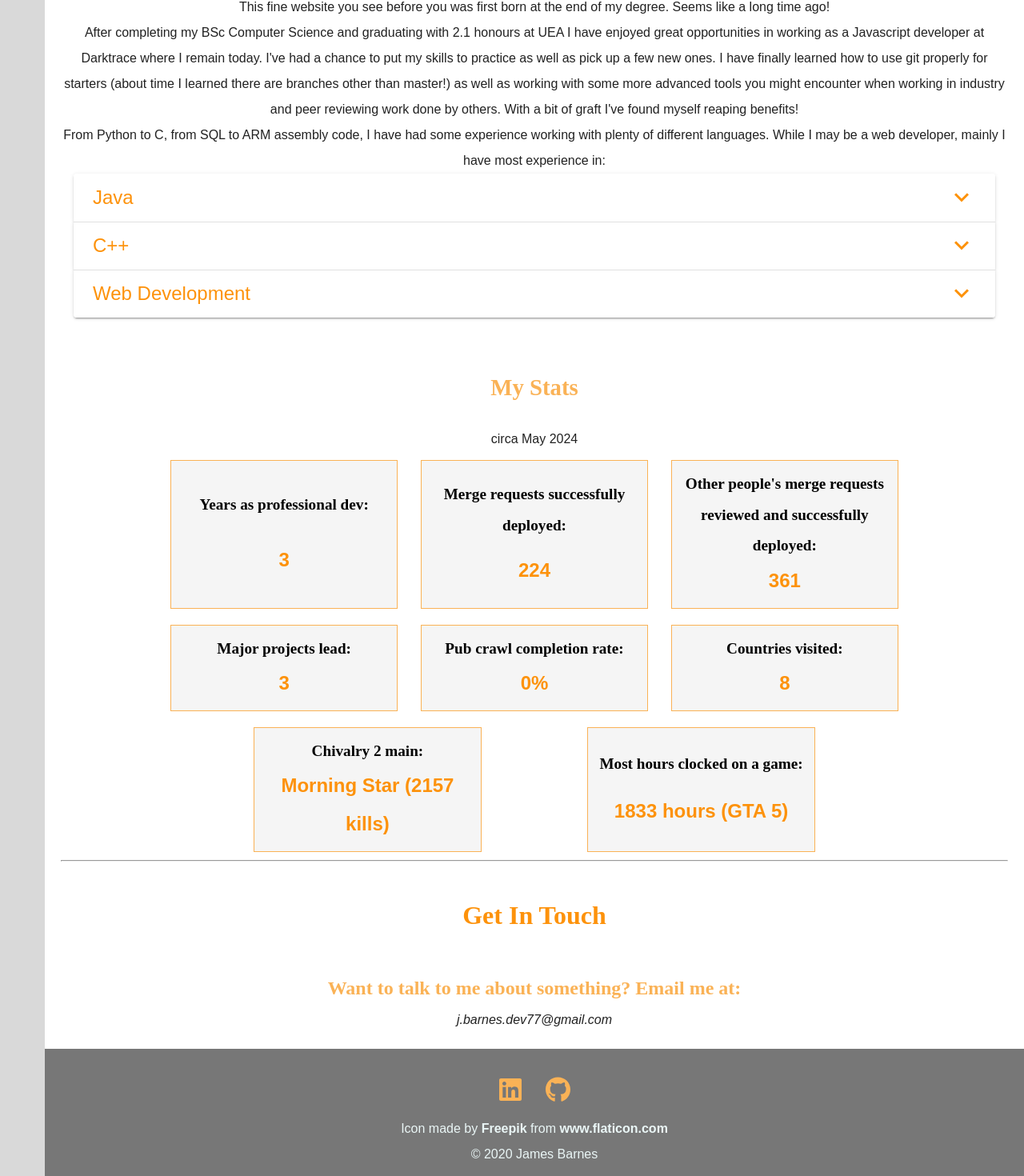
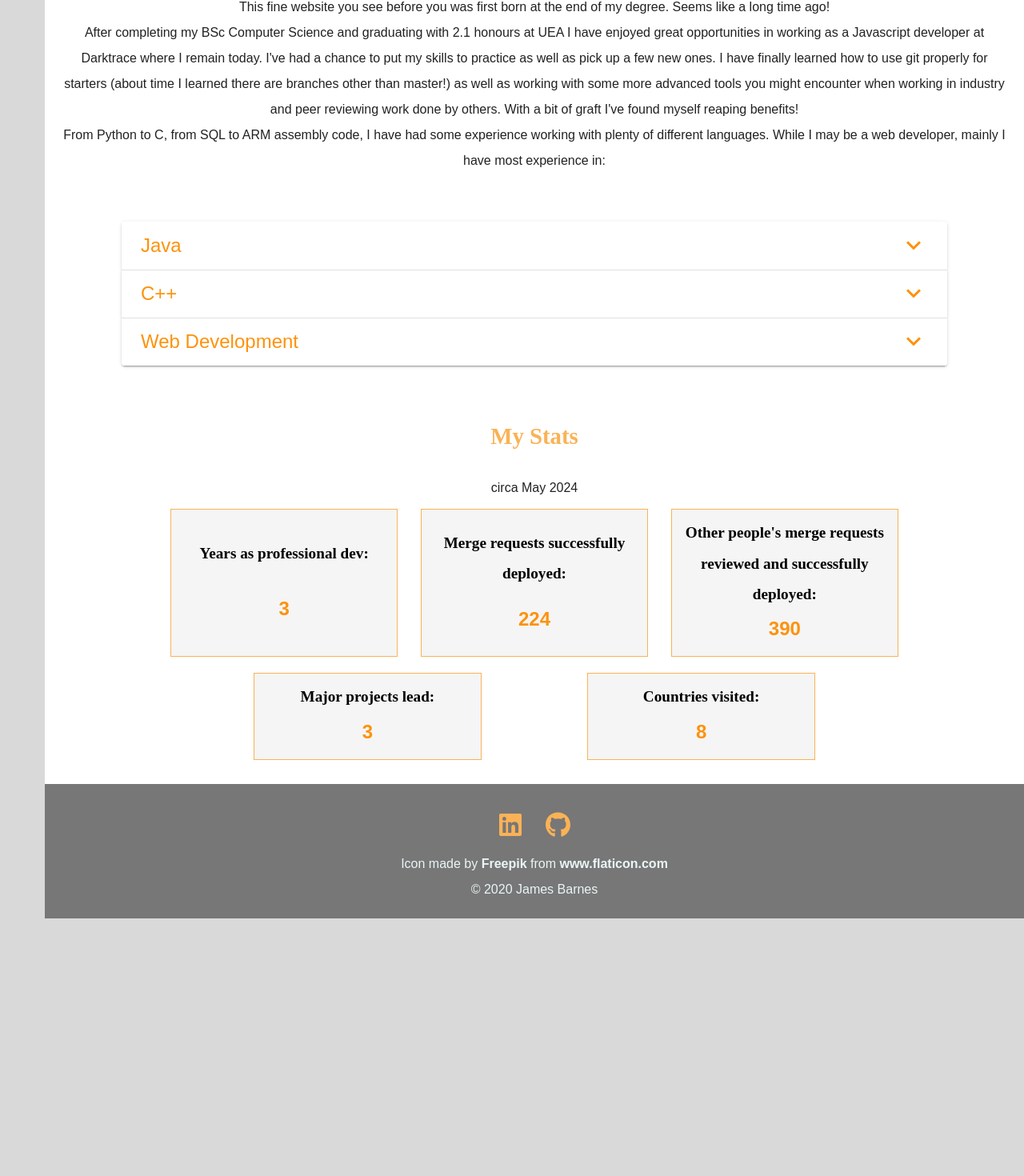
Before and after one commit to JamesBarnes48/PersonalSiteVue, a Vue app: page / in a window 1280 px wide. Shown: the part 974-2444 px from the top of the page at 80% size. After the commit the page ends 2122 px from the top, so only its background shows below. Built offline with nearby package versions, Linux system fonts and the light colour scheme.

Commit message:
general refinement on home

```diff
--- a/src/components/SkillsPanelList.vue
+++ b/src/components/SkillsPanelList.vue
@@ -14,7 +14,8 @@ export default {
 </script>
 
 <template>
-    <v-expansion-panels variant="popout">
+    <div class="panels-container">
+        <v-expansion-panels class="panels" variant="popout">
             <SkillsPanel
             v-for="skill in skillsList"
             :skillName="skill.skillName"
@@ -23,7 +24,11 @@ export default {
             :listItems="skill.listItems"
             ></SkillsPanel>
         </v-expansion-panels>
+    </div>
 </template>
 
 <style scoped>
+.panels-container {
+    margin: 60px 60px;
+}
 </style>
--- a/src/views/Home.vue
+++ b/src/views/Home.vue
@@ -70,39 +70,18 @@ export default {
           </div>
           <div class="stats-child">
             <h3 class="stat-name">Other people's merge requests reviewed and successfully deployed:</h3>
-            <h2 class="stat-metric">361</h2>
+            <h2 class="stat-metric">390</h2>
           </div>
           <div class="stats-child">
             <h3 class="stat-name">Major projects lead:</h3>
             <h2 class="stat-metric">3</h2>
           </div>
           <div class="stats-child">
-            <h3 class="stat-name">Pub crawl completion rate:</h3>
-            <h2 class="stat-metric">0%</h2>
-          </div>
-          <div class="stats-child">
             <h3 class="stat-name">Countries visited:</h3>
             <h2 class="stat-metric">8</h2>
           </div>
-          <div class="stats-child">
-            <h3 class="stat-name">Chivalry 2 main:</h3>
-            <h2 class="stat-metric small">Morning Star (2157 kills)</h2>
-          </div>
-          <div class="stats-child">
-            <h3 class="stat-name">Most hours clocked on a game:</h3>
-            <h2 class="stat-metric small">1833 hours (GTA 5)</h2>
-          </div>
         </div>
       </div>
-
-      <hr>
-
-      <div class="contact-me">
-        <h2 class="section-heading">Get In Touch</h2>
-        <h3>Want to talk to me about something? Email me at:</h3>
-        <p class="spacedText"><em>j.barnes.dev77@gmail.com</em></p>
-      </div>
-
     </div>
   </template>
 
```
Lines whose indentation alone changed are shown as unchanged.
